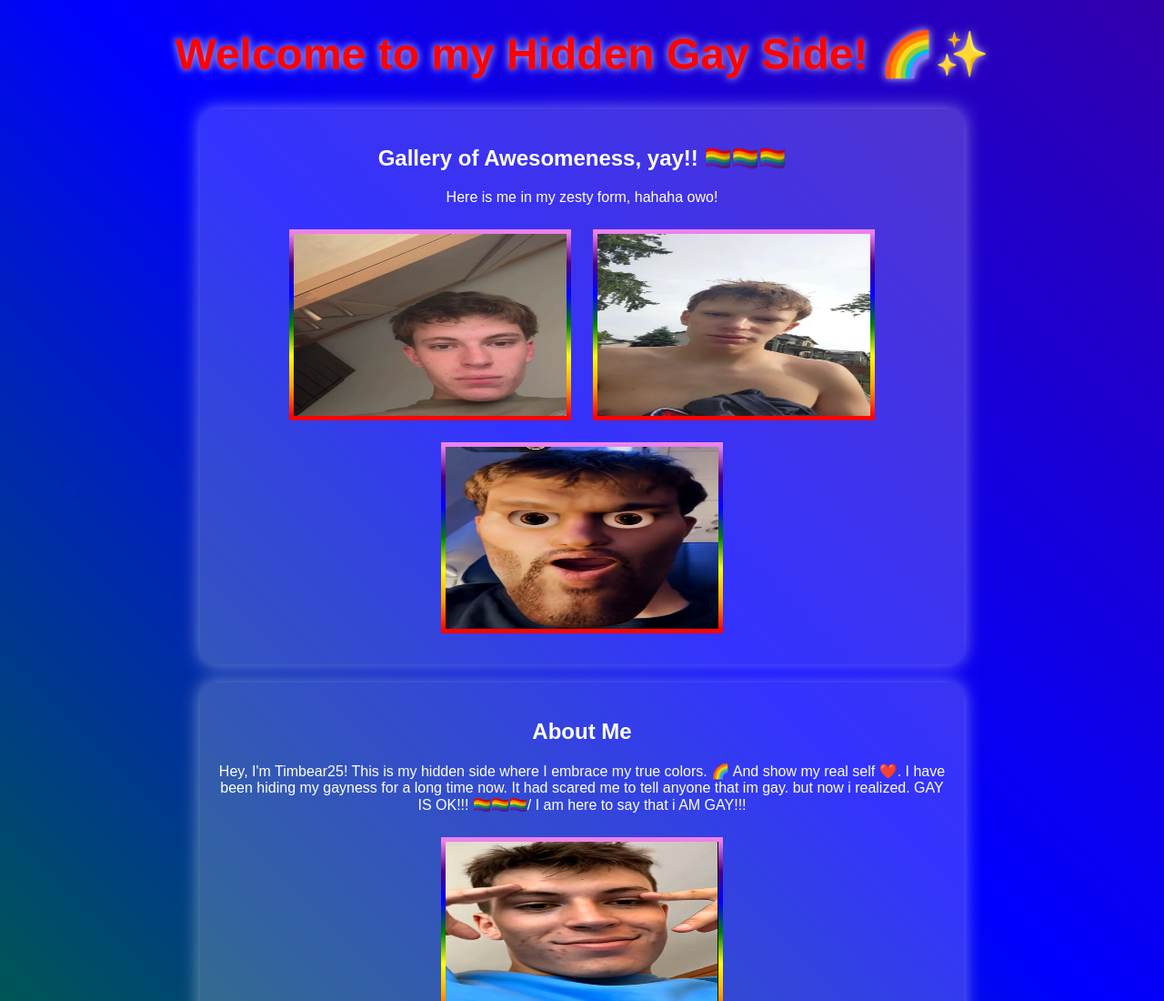
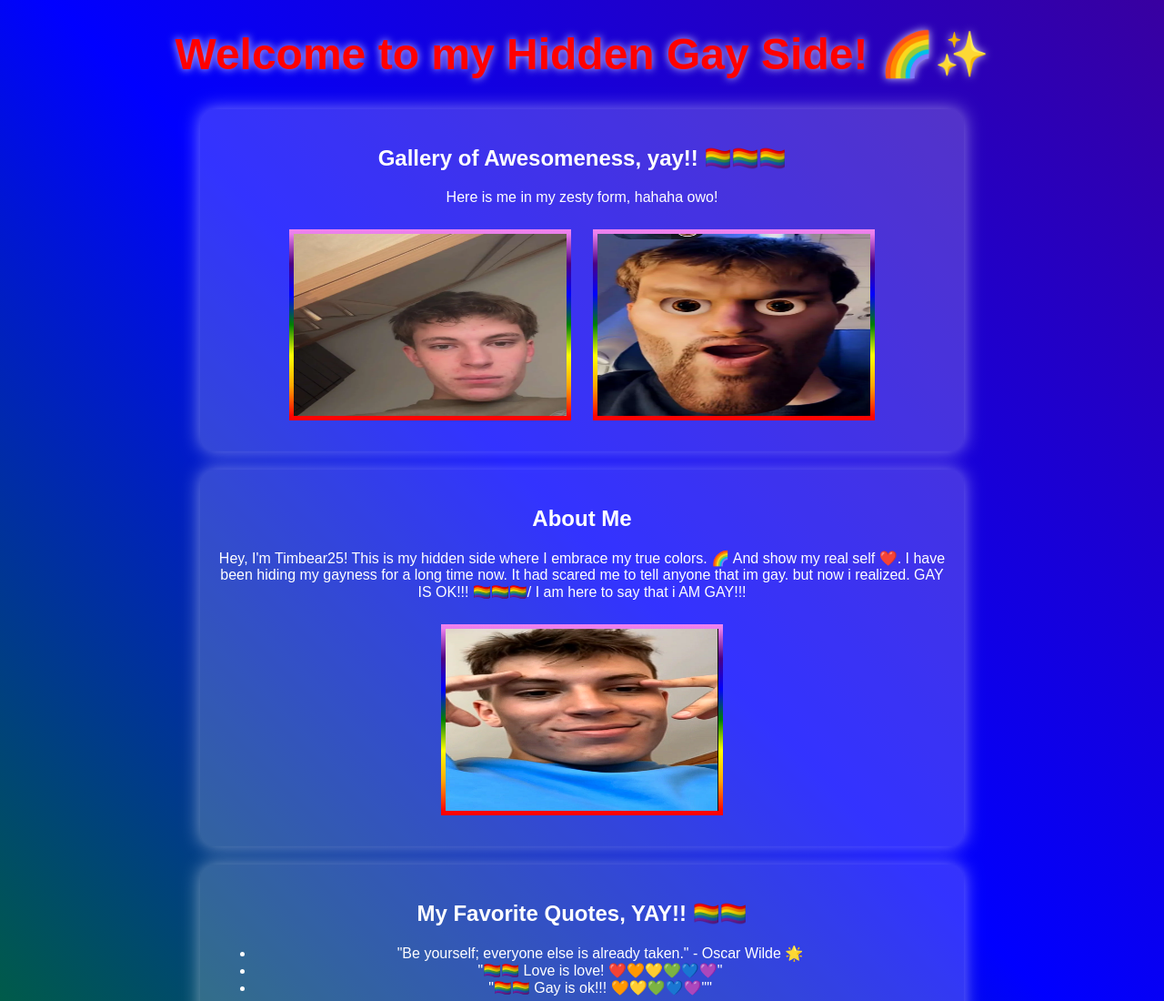
Before and after one commit to rizz123lolol/tim.github.io, a plain HTML site: page index.html in a window 1280 px wide. Shown: the top 1100 px of the page at 91% size. Drawn offline with Linux system fonts and the light colour scheme.

Commit message:
Update index.html

```diff
--- a/index.html
+++ b/index.html
@@ -84,7 +84,6 @@
         <h2>Gallery of Awesomeness, yay!! 🏳️‍🌈🏳️‍🌈🏳️‍🌈</h2>
         <p>Here is me in my zesty form, hahaha owo!</p>
         <img class="placeholder" src="https://raw.githubusercontent.com/rizz123lolol/tim.github.io/refs/heads/main/2.webp" alt="Placeholder Image 1">
-        <img class="placeholder" src="https://raw.githubusercontent.com/rizz123lolol/tim.github.io/refs/heads/main/3.webp" alt="Placeholder Image 2">
         <img class="placeholder" src="https://raw.githubusercontent.com/rizz123lolol/tim.github.io/refs/heads/main/4.webp" alt="Placeholder Image 3">
 
     </div>
```
